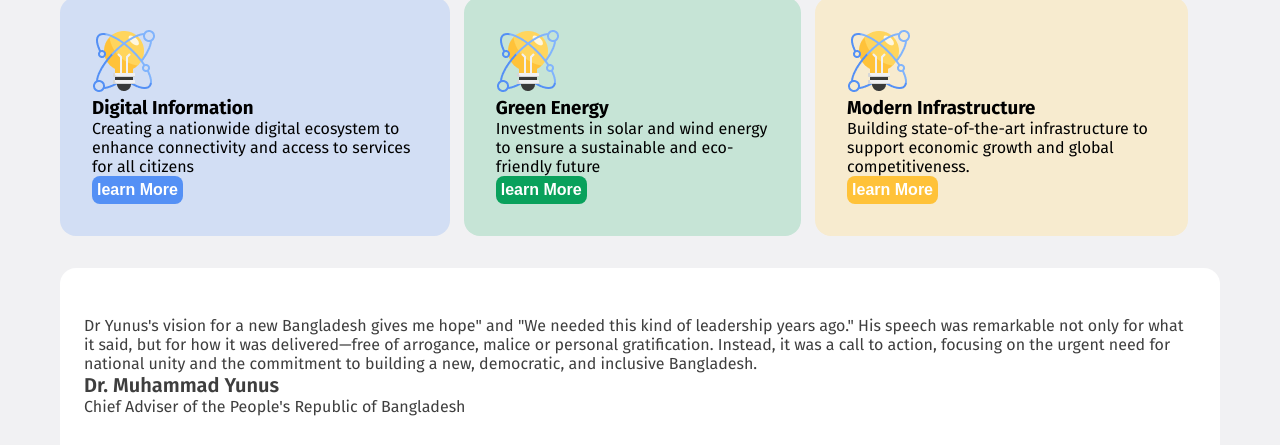
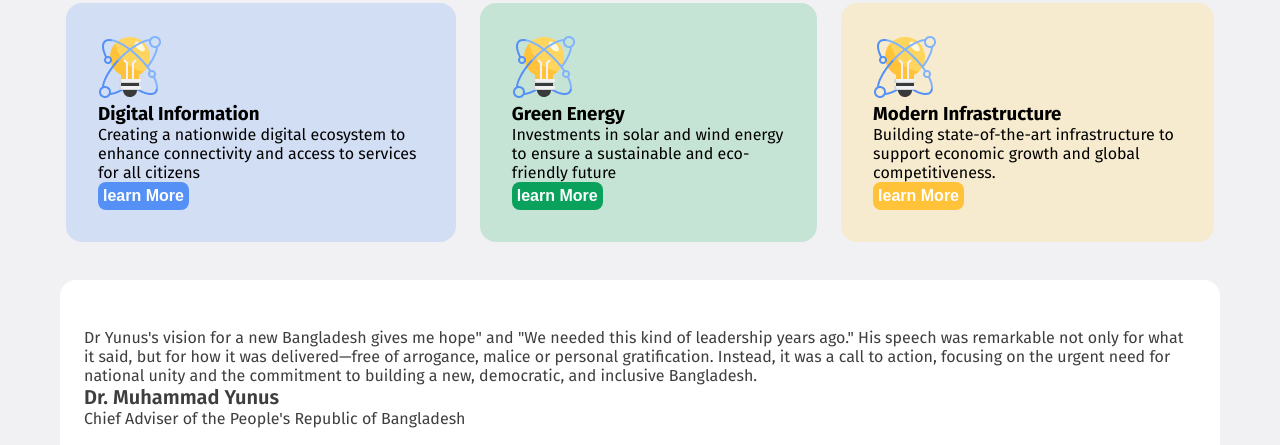
Before and after one commit to Prodhen/A01-Bangladesh-2.0, a plain HTML site: page index.html in a window 1280 px wide. Shown: the part 733-1178 px from the top of the page. Drawn offline with Linux system fonts and the light colour scheme.

Commit message:
Padding Changed

```diff
--- a/styles/styles.css
+++ b/styles/styles.css
@@ -75,8 +75,10 @@ body {
     display: flex;
     justify-content: space-around;
     align-items: center;
-    gap: 14px;
-    margin: 0px 32px 32px 0px;
+    gap: 24px;
+    padding: 6px;
+    border-radius: 16px;
+    margin-bottom: 32px;
 }
 
 .item-btn {
```
